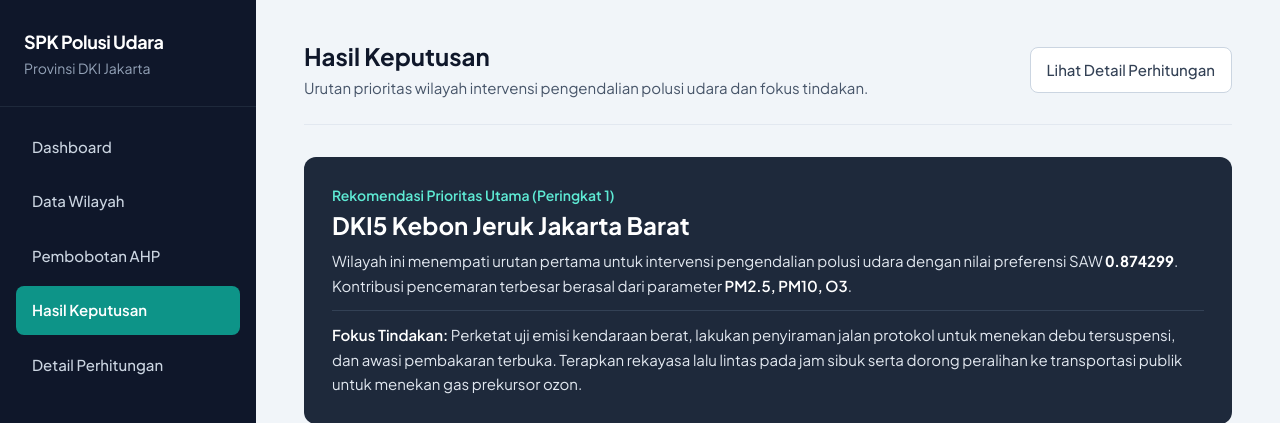
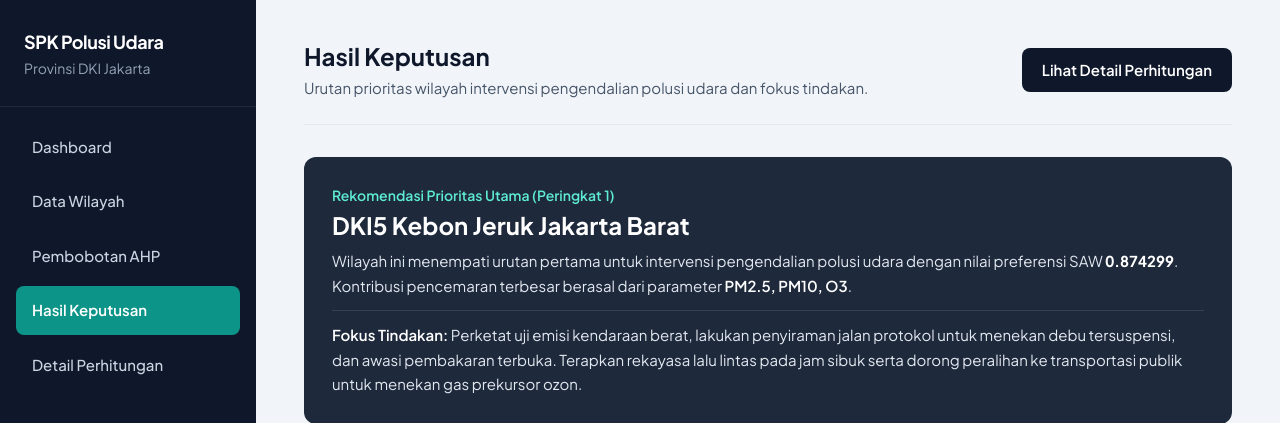
Before and after one commit to Firda-Ananda/spk-polusi-jakarta, a Flask app: page /keputusan in a window 1280 px wide. Shown: the top 423 px of the page. Run offline with Flask 3, Linux system fonts and the light colour scheme; some libraries are stand-ins or nearby versions.

Commit message:
Revisi warna tombol pada keputusan dan perhitungan

```diff
--- a/templates/keputusan.html
+++ b/templates/keputusan.html
@@ -8,7 +8,7 @@
         <p class="text-slate-600 mt-1">Urutan prioritas wilayah intervensi pengendalian polusi udara dan fokus tindakan.</p>
     </div>
     <a href="{{ url_for('detail_perhitungan') }}"
-       class="px-4 py-2.5 rounded-lg border border-slate-300 bg-white hover:bg-slate-50 text-slate-700 font-medium transition">
+       class="w-full sm:w-auto text-center px-5 py-2.5 rounded-lg bg-slate-900 hover:bg-slate-800 text-white font-semibold transition">
         Lihat Detail Perhitungan
     </a>
 </div>
--- a/templates/perhitungan.html
+++ b/templates/perhitungan.html
@@ -8,7 +8,7 @@
         <p class="text-slate-600 mt-1">Rincian langkah matematis pembobotan AHP dan perangkingan SAW untuk keperluan verifikasi.</p>
     </div>
     <a href="{{ url_for('hasil_keputusan') }}"
-       class="px-4 py-2.5 rounded-lg border border-slate-300 bg-white hover:bg-slate-50 text-slate-700 font-medium transition">
+       class="w-full sm:w-auto text-center px-5 py-2.5 rounded-lg bg-slate-900 hover:bg-slate-800 text-white font-semibold transition">
         Kembali ke Hasil Keputusan
     </a>
 </div>
```
